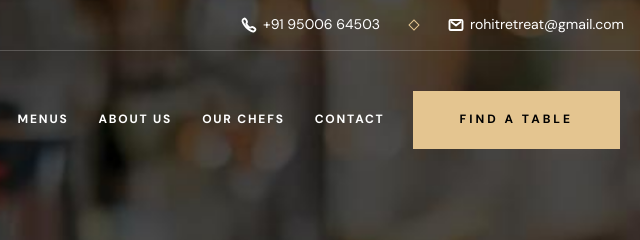
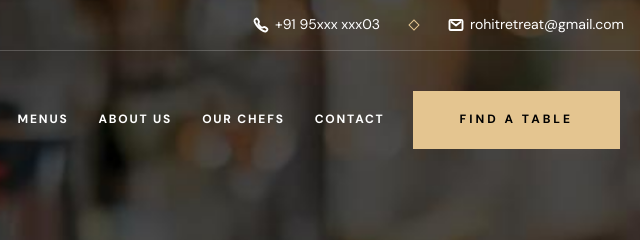
Before and after one commit to RohitNishanth/RohitRetreatRestaurant, a plain HTML site: page index.html in a window 1280 px wide. Shown: the top 240 px of the page, 640-1280 px from the left. Drawn offline with nearby package versions, Linux system fonts and the light colour scheme; a web font is replaced by a local one.

Commit message:
Updated files

```diff
--- a/index.html
+++ b/index.html
@@ -81,12 +81,12 @@
         <span class="span">Daily : 8.00 am to 10.00 pm</span>
       </div>
 
-      <a href="tel:+91 95006 64503" class="topbar-item link">
+      <a href="tel:+91 95xxx xxx03" class="topbar-item link">
         <div class="icon">
           <ion-icon name="call-outline" aria-hidden="true"></ion-icon>
         </div>
 
-        <span class="span">+91 95006 64503</span>
+        <span class="span">+91 95xxx xxx03</span>
       </a>
 
       <div class="separator"></div>
@@ -187,8 +187,8 @@
 
           <p class="contact-label">Booking Request</p>
 
-          <a href="tel:+91 95006 64503" class="body-1 contact-number hover-underline">
-            +91 95006 64503
+          <a href="tel:+91 95xxx xxx03" class="body-1 contact-number hover-underline">
+            +91 95xxx xxx03
           </a>
         </div>
 
@@ -445,7 +445,7 @@
 
             <div class="contact-label">Book Through Call</div>
 
-            <a href="tel:+804001234567" class="body-1 contact-number hover-underline">+91 95006 64503</a>
+            <a href="tel:+804001234567" class="body-1 contact-number hover-underline">+91 95xxx xxx03</a>
 
             <a href="#" class="btn btn-primary">
               <span class="text text-1">Read More</span>
@@ -785,7 +785,7 @@
               <h2 class="headline-1 text-center">Online Reservation</h2>
 
               <p class="form-text text-center">
-                Booking request <a href="tel:+91 95006 64503" class="link">+91 95006 64503</a>
+                Booking request <a href="tel:+91 95xxx xxx03" class="link">+91 95xxx xxx03</a>
                 or fill this form
               </p>
 
@@ -863,7 +863,7 @@
 
               <p class="contact-label">Booking Request</p>
 
-              <a href="tel:+91 95006 64503" class="body-1 contact-number hover-underline">+91 95006 64503</a>
+              <a href="tel:+91 95xxx xxx03" class="body-1 contact-number hover-underline">+91 95xxx xxx03</a>
 
               <div class="separator"></div>
 
@@ -1105,7 +1105,7 @@
 
           <a href="mailto:rohitretreat@gmail.com" class="body-4 contact-link">rohitretreat@gmail.com</a>
 
-          <a href="tel:+91 95006 64503" class="body-4 contact-link">Booking Request : +91 95006 64503</a>
+          <a href="tel:+91 95xxx xxx03" class="body-4 contact-link">Booking Request : +91 95xxx xxx03</a>
 
           <p class="body-4">
             Open : 09:00 am - 01:00 pm
```
